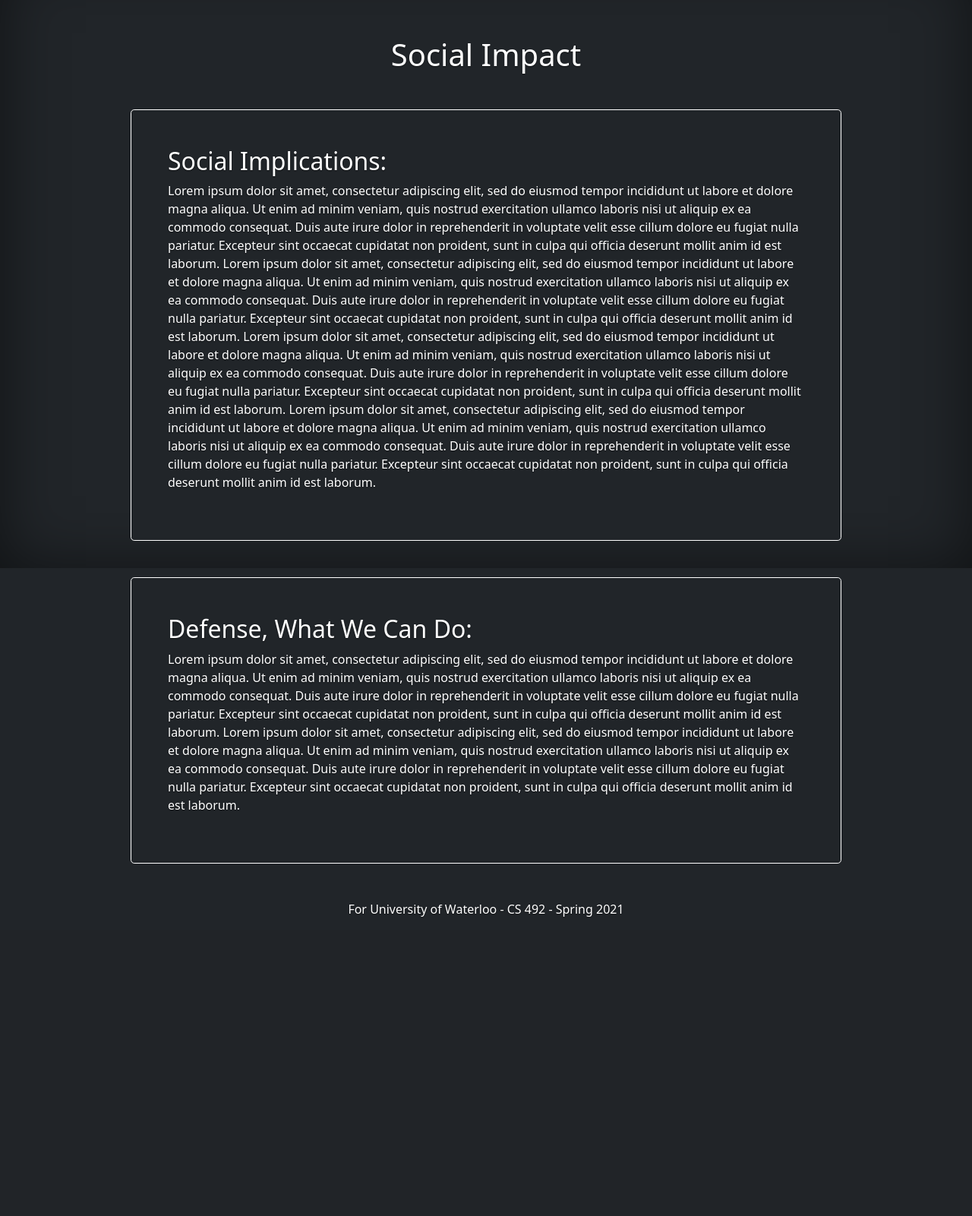
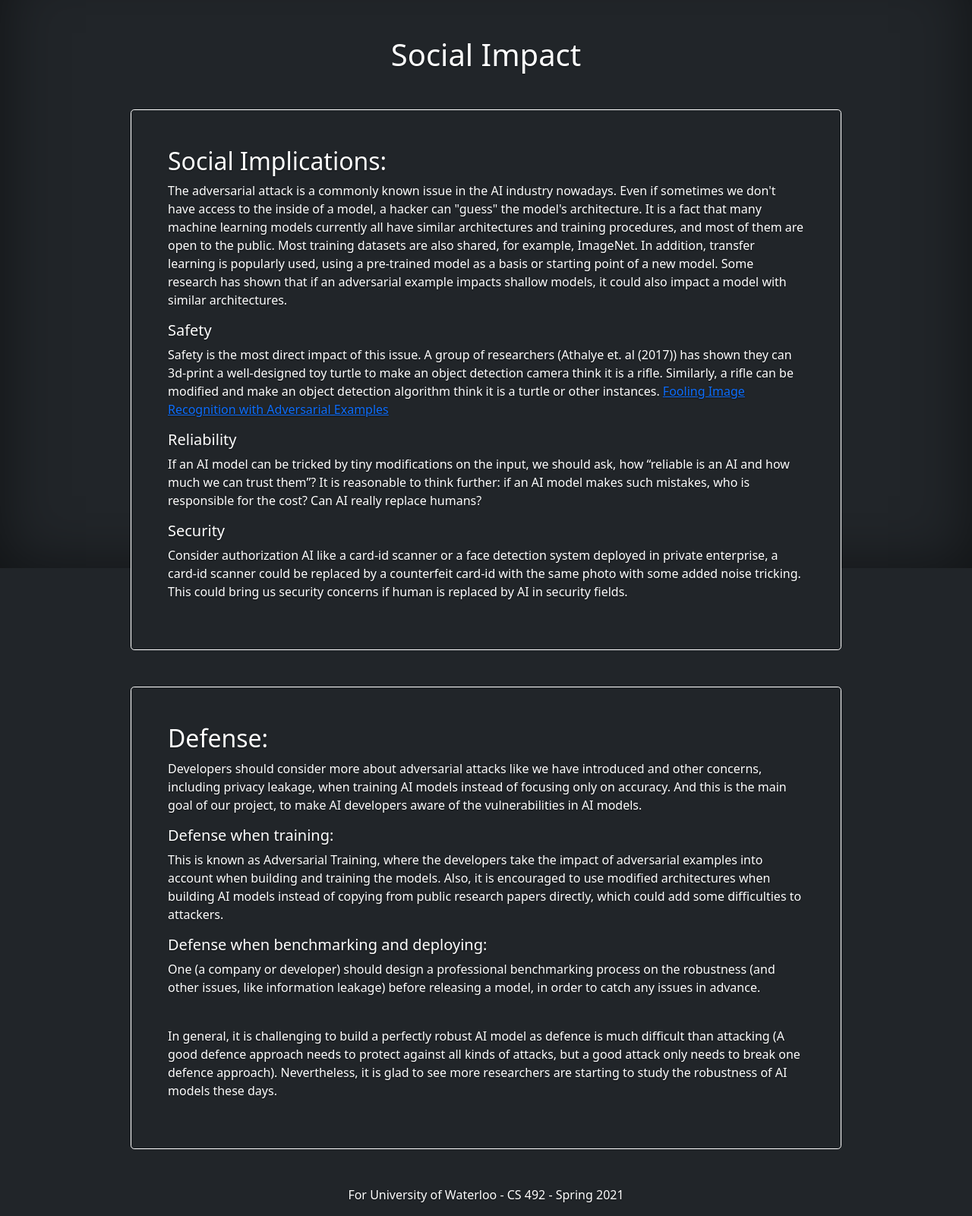
Before and after one commit to fshipy/ai-breaker, a Flask app: page /impact in a window 1280 px wide. Shown: the part 52-1653 px from the top of the page at 76% size. Before the commit the page ends 1259 px from the top, so only its background shows below. Run offline with Flask 2, Linux system fonts and the light colour scheme.

Commit message:
add texts in socal impact page

```diff
--- a/services/templates/impact.html
+++ b/services/templates/impact.html
@@ -56,58 +56,78 @@
             <div class="h-100 p-5 text-white bg-dark border border-white rounded-3">
               <h2 class="text-start">Social Implications:</h2>
               <p class="text-start">
-                Lorem ipsum dolor sit amet, consectetur adipiscing elit, sed do eiusmod
-                tempor incididunt ut labore et dolore magna aliqua. Ut enim ad minim
-                veniam, quis nostrud exercitation ullamco laboris nisi ut aliquip ex ea
-                commodo consequat. Duis aute irure dolor in reprehenderit in voluptate
-                velit esse cillum dolore eu fugiat nulla pariatur. Excepteur sint occaecat
-                cupidatat non proident, sunt in culpa qui officia deserunt mollit anim id
-                est laborum.
+                The adversarial attack is a commonly known issue in the AI industry nowadays.
+                Even if sometimes we don't have access to the inside of a model,
+                a hacker can "guess" the model's architecture. It is a fact that many machine
+                learning models currently all have similar architectures and training procedures,
+                 and most of them are open to the public. Most training datasets are also shared,
+                  for example, ImageNet. In addition, transfer learning is popularly used,
+                  using a pre-trained model as a basis or starting point of a new model.
+                  Some research has shown that if an adversarial example impacts shallow models,
+                  it could also impact a model with similar architectures.
 
-                Lorem ipsum dolor sit amet, consectetur adipiscing elit, sed do eiusmod
-                tempor incididunt ut labore et dolore magna aliqua. Ut enim ad minim
-                veniam, quis nostrud exercitation ullamco laboris nisi ut aliquip ex ea
-                commodo consequat. Duis aute irure dolor in reprehenderit in voluptate
-                velit esse cillum dolore eu fugiat nulla pariatur. Excepteur sint occaecat
-                cupidatat non proident, sunt in culpa qui officia deserunt mollit anim id
-                est laborum.
+                  <h5 class="text-start">Safety</h5>
+                  <p class="text-start">
+                  Safety is the most direct impact of this issue. A group of researchers (Athalye et. al (2017))
+                   has shown they can 3d-print a well-designed toy turtle to make an object
+                   detection camera think it is a rifle. Similarly, a rifle can be modified
+                   and make an object detection algorithm think it is a turtle or other instances.
+                   <a href="https://www.youtube.com/watch?v=piYnd_wYlT8"> Fooling Image Recognition with Adversarial Examples</a>
+                  </p>
+                   <h5 class="text-start">Reliability</h5>
+                   <p class="text-start">
+                    If an AI model can be tricked by tiny modifications on the input,
+                    we should ask, how “reliable is an AI and how much we can trust them”?
+                    It is reasonable to think further: if an AI model makes such mistakes,
+                    who is responsible for the cost? Can AI really replace humans?
+                   </p>
+                   <h5 class="text-start">Security</h5>
+                   <p class="text-start">
+                     Consider authorization AI like a card-id scanner
+                     or a face detection system deployed in private enterprise,  a
+                      card-id scanner could be replaced by a counterfeit card-id
+                      with the same photo with some added noise tricking. This could bring us
+                      security concerns if human is replaced by AI in security fields.
+                   </p>
 
-                Lorem ipsum dolor sit amet, consectetur adipiscing elit, sed do eiusmod
-                tempor incididunt ut labore et dolore magna aliqua. Ut enim ad minim
-                veniam, quis nostrud exercitation ullamco laboris nisi ut aliquip ex ea
-                commodo consequat. Duis aute irure dolor in reprehenderit in voluptate
-                velit esse cillum dolore eu fugiat nulla pariatur. Excepteur sint occaecat
-                cupidatat non proident, sunt in culpa qui officia deserunt mollit anim id
-                est laborum.
 
-                Lorem ipsum dolor sit amet, consectetur adipiscing elit, sed do eiusmod
-                tempor incididunt ut labore et dolore magna aliqua. Ut enim ad minim
-                veniam, quis nostrud exercitation ullamco laboris nisi ut aliquip ex ea
-                commodo consequat. Duis aute irure dolor in reprehenderit in voluptate
-                velit esse cillum dolore eu fugiat nulla pariatur. Excepteur sint occaecat
-                cupidatat non proident, sunt in culpa qui officia deserunt mollit anim id
-                est laborum.
+
+
+
               </p>
             </div>
           </div>
           <div class="col-md-12 mb-5">
             <div class="h-100 p-5 text-white bg-dark border border-white rounded-3">
-              <h2 class="text-start">Defense, What We Can Do:</h2>
+              <h2 class="text-start">Defense:</h2>
               <p class="text-start">
-                Lorem ipsum dolor sit amet, consectetur adipiscing elit, sed do eiusmod
-                tempor incididunt ut labore et dolore magna aliqua. Ut enim ad minim
-                veniam, quis nostrud exercitation ullamco laboris nisi ut aliquip ex ea
-                commodo consequat. Duis aute irure dolor in reprehenderit in voluptate
-                velit esse cillum dolore eu fugiat nulla pariatur. Excepteur sint occaecat
-                cupidatat non proident, sunt in culpa qui officia deserunt mollit anim id
-                est laborum.
-                Lorem ipsum dolor sit amet, consectetur adipiscing elit, sed do eiusmod
-                tempor incididunt ut labore et dolore magna aliqua. Ut enim ad minim
-                veniam, quis nostrud exercitation ullamco laboris nisi ut aliquip ex ea
-                commodo consequat. Duis aute irure dolor in reprehenderit in voluptate
-                velit esse cillum dolore eu fugiat nulla pariatur. Excepteur sint occaecat
-                cupidatat non proident, sunt in culpa qui officia deserunt mollit anim id
-                est laborum.
+                Developers should consider more about adversarial attacks like we have
+                introduced and other concerns, including privacy leakage, when training
+                AI models instead of focusing only on accuracy. And this is the main goal
+                 of our project, to make AI developers aware of the vulnerabilities in AI models.
+                 <h5 class="text-start">Defense when training:</h5>
+                   <p class="text-start"> This is known as Adversarial Training,
+                      where the developers take the impact of adversarial examples
+                       into account when building and training the models. Also, it
+                       is encouraged to use modified architectures when building AI models
+                        instead of copying from public research papers directly, which could
+                        add some difficulties to attackers.
+                   </p>
+                   <h5 class="text-start">Defense when benchmarking and deploying:</h5>
+                   <p class="text-start"> One (a company or developer) should design a professional
+                     benchmarking process on the robustness (and other issues, like information leakage) before releasing a model,
+                     in order to catch any issues in advance.
+                   </p>
+                   <br>
+                   <p class="text-start">
+                   In general, it is challenging to build a perfectly robust
+                   AI model as defence is much difficult than attacking
+                   (A good defence approach needs to protect against all kinds
+                   of attacks, but a good attack only needs to break one defence
+                   approach). Nevertheless, it is glad to see more researchers are
+                   starting to study the robustness of AI models these days.
+                  </p>
+
               </p>
             </div>
           </div>
--- a/services/templates/index.html
+++ b/services/templates/index.html
@@ -156,7 +156,7 @@
                 </p>
                 <h5 class="text-start">How do we build the website:</h5>
                 <p class="text-start">
-                  We are using flask.... More details
+                  The web page is built with Flask and HTML.
                 </p>
               </p>
             </div>
```
